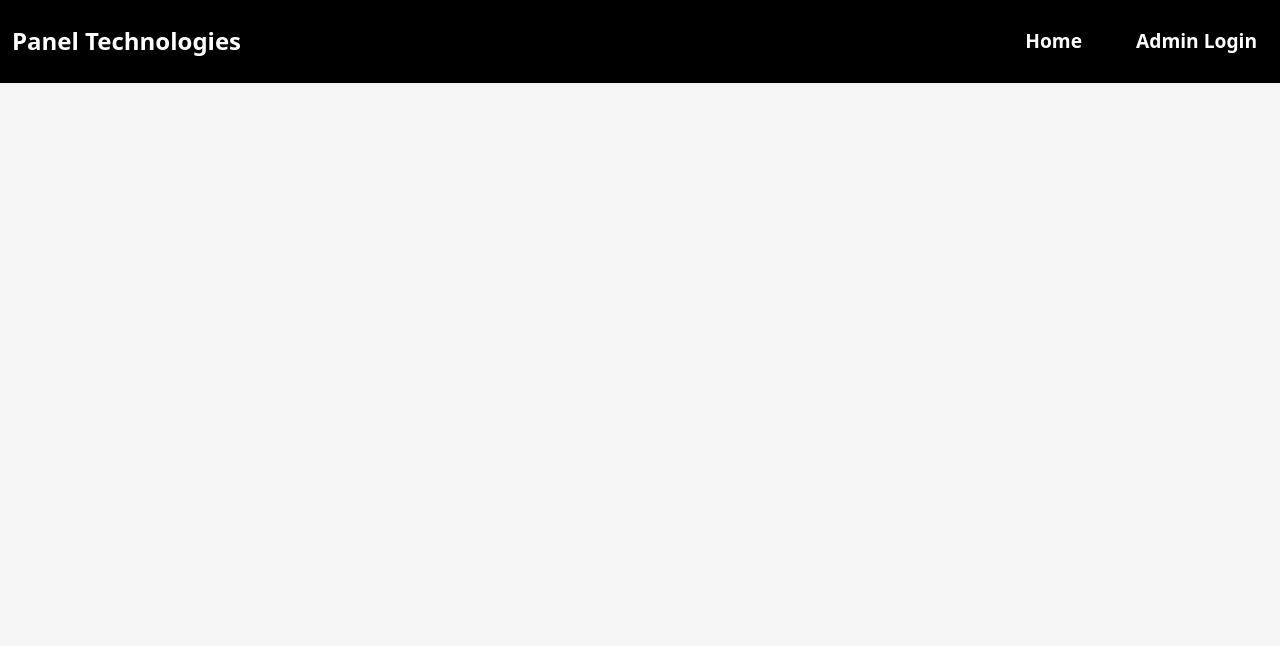
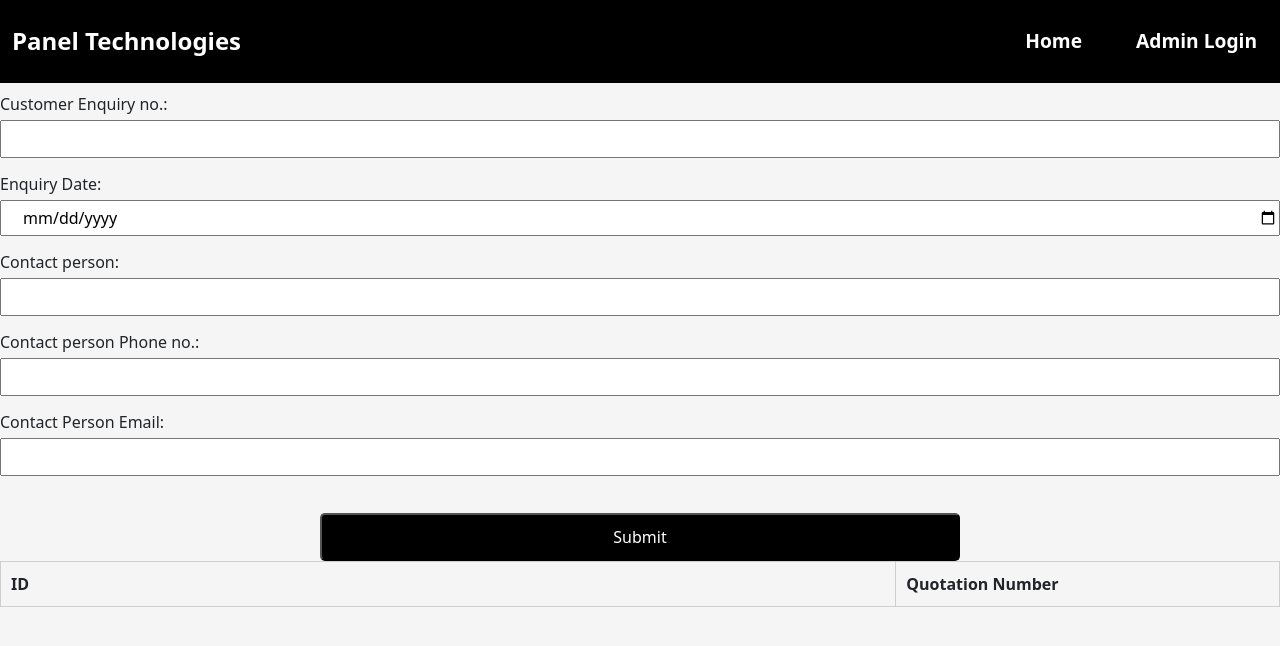
Before and after one commit to rushish/panelTech, a React (Vite) app: page /original in a window 1280 px wide. Shown: the top 646 px of the page. Built offline with nearby package versions, Linux system fonts and the light colour scheme.

Commit message:
Quotation number

```diff
--- a/src/App.jsx
+++ b/src/App.jsx
@@ -8,6 +8,7 @@ import { BrowserRouter, Route, Routes } from "react-router-dom";
 import NotesAdd from "./Pages/NotesAdd";
 import AddQuot from "./Pages/AddQuot";
 import TermsAndConditionns from "./Pages/TermsAndConditionns";
+import OriginalRevise from "./Pages/OriginalRevise";
 
 function App() {
   return (
@@ -28,6 +29,7 @@ function App() {
             element={<TermsAndConditionns />}
             path="/terms-conditions/:id"
           ></Route>
+          <Route element={<OriginalRevise />} path="original"></Route>
         </Routes>
       </BrowserRouter>
     </>
--- /dev/null
+++ b/src/Pages/OriginalRevise.jsx
@@ -0,0 +1,153 @@
+import axios from "axios";
+import React, { useState } from "react";
+import { useNavigate, useParams } from "react-router-dom";
+
+function OriginalRevise() {
+
+    let { id } = useParams();
+
+    const navigate = useNavigate();
+
+    const [formData, setFormData] = useState({
+        enquiryno: "",
+        enquirydate: "",
+        contactperson: "",
+        contactpersonphone: "",
+        contactpersonemail: "",
+    });
+
+    const handleChange = (event) => {
+        setFormData({ ...formData, [event.target.name]: event.target.value });
+    };
+
+
+    const [quotationNumber, setQuotationNumber] = useState(1);
+    const [quotations, setQuotations] = useState([]);
+
+    function handleSubmit(event) {
+        event.preventDefault();
+
+        setQuotationNumber((prevNumber) => prevNumber + 1);
+
+        const year = new Date().getFullYear().toString().substr(-2);
+        const paddedNumber = quotationNumber.toString().padStart(3, "0");
+        const newQuotationNumber = `PTPL-Q-${paddedNumber}-${year}`;
+
+        localStorage.setItem("quotationNumber", newQuotationNumber);
+
+        const newQuotation = { id: quotationNumber, number: newQuotationNumber };
+        setQuotations((prevQuotations) => [...prevQuotations, newQuotation]);
+
+        if (
+            formData.enquiryno == "" ||
+            formData.enquirydate == "" ||
+            formData.contactperson == "" ||
+            formData.contactpersonemail == "" ||
+            formData.contactpersonphone == ""
+        ) {
+            alert("Please fill all the fields");
+            return;
+        }
+
+        const quotationFormData =
+            JSON.parse(localStorage.getItem("quotationFormData")) || [];
+        quotationFormData.push(formData);
+        localStorage.setItem(
+            "quotationFormData",
+            JSON.stringify(quotationFormData)
+        );
+        // window.location.href = "/add-quotation";
+
+        axios({
+            method: "post",
+            url: "http://localhost:8080/add-quotation",
+            data: {
+                customer_enquiry_no: formData.enquiryno,
+                enquiry_date: formData.enquirydate,
+                contact_person: formData.contactperson,
+                contact_person_phone: formData.contactpersonphone,
+                contact_person_email: formData.contactpersonemail,
+                client_id: id,
+                revised_no: 0,
+            },
+        })
+            .then((resp) => {
+                console.log(resp);
+                navigate(`/add-quotation/${id}`);
+            })
+            .catch((err) => console.log(err));
+    }
+
+    return (
+        <div>
+            <form onSubmit={handleSubmit}>
+                <label>
+                    Customer Enquiry no.:
+                    <input
+                        type="number"
+                        name="enquiryno"
+                        value={formData.enquiryno}
+                        onChange={handleChange}
+                    />
+                </label>
+                <label>
+                    Enquiry Date:
+                    <input
+                        type="date"
+                        name="enquirydate"
+                        value={formData.enquirydate}
+                        onChange={handleChange}
+                    />
+                </label>
+                <label>
+                    Contact person:
+                    <input
+                        type="text"
+                        name="contactperson"
+                        value={formData.contactperson}
+                        onChange={handleChange}
+                    />
+                </label>
+                <label>
+                    Contact person Phone no.:
+                    <input
+                        type="tel"
+                        name="contactpersonphone"
+                        value={formData.contactpersonphone}
+                        onChange={handleChange}
+                    />
+                </label>
+                <label>
+                    Contact Person Email:
+                    <input
+                        type="email"
+                        name="contactpersonemail"
+                        value={formData.contactpersonemail}
+                        onChange={handleChange}
+                    />
+                </label>
+                <br />
+                <button type="submit">Submit</button>
+            </form>
+
+            <table>
+                <thead>
+                    <tr>
+                        <th>ID</th>
+                        <th>Quotation Number</th>
+                    </tr>
+                </thead>
+                <tbody>
+                    {quotations.map((quotation) => (
+                        <tr key={quotation.id}>
+                            <td>{quotation.id}</td>
+                            <td>{quotation.number}</td>
+                        </tr>
+                    ))}
+                </tbody>
+            </table>
+        </div>
+    );
+}
+
+export default OriginalRevise;
```
